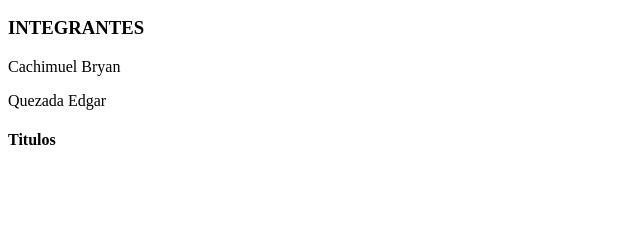
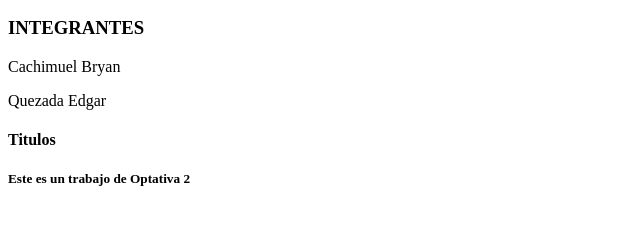
Before and after one commit to BryanCachimuel/EjercicioClase, a plain HTML site: page index.html in a window 1280 px wide. Shown: the part 155-380 px from the top of the page, without its empty margins (0-640 px from the left). Drawn offline with Linux system fonts and the light colour scheme.

Commit message:
Esta es la clase practica de comandos Git

```diff
--- a/index.html
+++ b/index.html
@@ -8,5 +8,6 @@
 <P>Cachimuel Bryan</P>
 <p>Quezada Edgar</p>
 <h4> Titulos</h4>
+<h5>Este es un trabajo de Optativa 2</h5>
 </body>
 </html>
```
